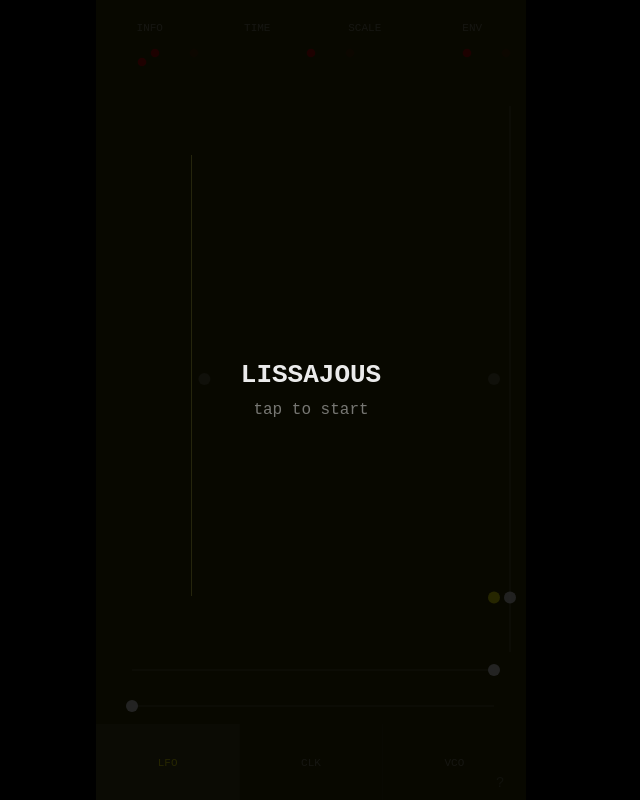
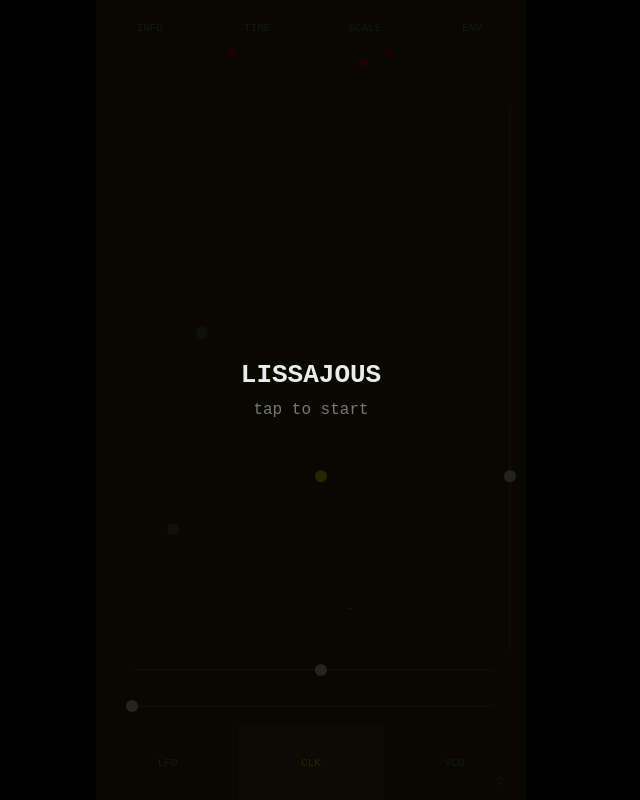
Before and after one commit to peter-soundtoys/Lissajous-, a plain HTML site: page index.html in a window 1280 px wide. Shown: the whole page, without its empty margins (329-969 px from the left). Drawn offline with Linux system fonts and the light colour scheme.

Commit message:
Update index.html

```diff
--- a/index.html
+++ b/index.html
@@ -191,16 +191,16 @@ function saveToStorage(){
 // ny ∈ [0,1] with 1=top and 0=bottom (same convention as initDots).
 // Set to null to fall through to initDots() defaults for new users.
 const FACTORY_PRESET = {
-  d0: {nx:1,    ny:0.1},  // LFO
-  d1: {nx:1,    ny:0.5},  // CLK
-  d3: {nx:0.2,  ny:0.5},  // VCO
-  d4: {nx:0,    ny:0.5},  // ENV
-  ds: {nx:0.17, ny:0.0},  // S&H (default)
-  dt: {nx:0.95, ny:0.8},  // TIME (default)
-  dsc:{nx:0,    ny:0.7},  // SCALE
-  shapeFader:1, pitchFader:0.1, decayVal:0, xfadeVal:0, auxFader:0.5,
-  clkVisShape:1, activeModule:'lfo', scaleAug:0, scaleIdxF:0,
-};
+   "d0":{"nx":0.1132596685082873,"ny":0.22491349480968859},
+   "d1":{"nx":0.5220994475138122,"ny":0.32179930795847755},
+   "d3":{"nx":0.19337016574585636,"ny":0.5847750865051904},
+   "d4":{"nx":0.3370165745856354,"ny":0.5259515570934257},
+   "ds":{"nx":0.17,"ny":0},
+   "dt":{"nx":0.95,"ny":0.8},
+   "dsc":{"nx":0.11602209944751381,"ny":0.7681660899653979},
+   "shapeFader":0.5220994475138122,"pitchFader":0.32179930795847755,"decayVal":0,"xfadeVal":0,
+  "auxFader":0.5,"clkVisShape":0.5220994475138122,"activeModule":"clk","scaleAug":0,"scaleIdxF":1.6228373702422145,
+  };
 
 function applyFactoryPreset(){
   if(!FACTORY_PRESET) return;
```
